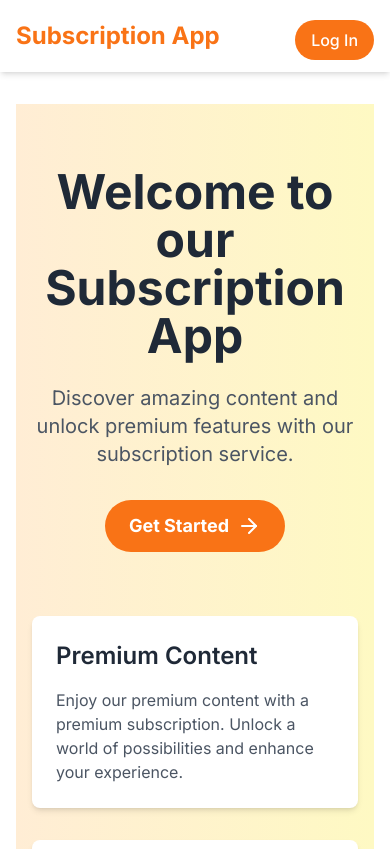
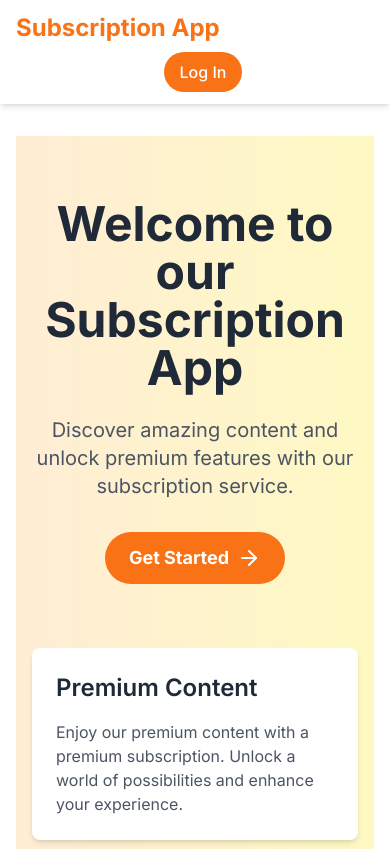
Before and after one commit to hualde/Subscription-app, a Next.js app: page / in a window 390 px wide. Shown: the top 849 px of the page. Built offline with nearby package versions, Linux system fonts and the light colour scheme; no server answers.

Commit message:
Mejora header

```diff
--- a/components/Header.tsx
+++ b/components/Header.tsx
@@ -56,10 +56,17 @@ export default function Header() {
 
   return (
     <header className="bg-white shadow-md w-full">
-      <div className="px-4 py-3 flex flex-wrap items-center justify-between">
-        <Link href="/" className="text-2xl font-bold text-orange-500">
-          Subscription App
-        </Link>
+      <div className="px-4 py-3 flex flex-col sm:flex-row items-center justify-between">
+        <div className="flex items-center justify-between w-full sm:w-auto">
+          <Link href="/" className="text-2xl font-bold text-orange-500">
+            Subscription App
+          </Link>
+          {!isLoading && user && (
+            <Link href="/api/auth/logout" className="sm:hidden text-gray-600 hover:text-orange-500 transition-colors">
+              <LogOut size={20} />
+            </Link>
+          )}
+        </div>
         <div className="flex items-center space-x-4 mt-2 sm:mt-0">
           <div className="relative hidden md:block">
             <input
@@ -72,7 +79,7 @@ export default function Header() {
           {isLoading ? (
             <div className="text-gray-600">Loading...</div>
           ) : user ? (
-            <div className="flex items-center space-x-4 flex-wrap justify-end">
+            <div className="flex items-center space-x-4">
               <div className="flex items-center space-x-2">
                 <User className="text-gray-600" size={20} />
                 <span className="text-gray-800 font-medium">{user.email}</span>
@@ -85,7 +92,7 @@ export default function Header() {
                   Unsubscribe
                 </button>
               )}
-              <Link href="/api/auth/logout" className="text-gray-600 hover:text-orange-500 transition-colors">
+              <Link href="/api/auth/logout" className="hidden sm:inline-block text-gray-600 hover:text-orange-500 transition-colors">
                 <LogOut size={20} />
               </Link>
             </div>
```
